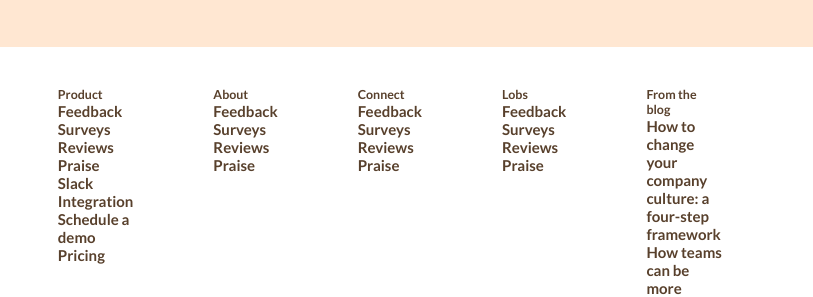
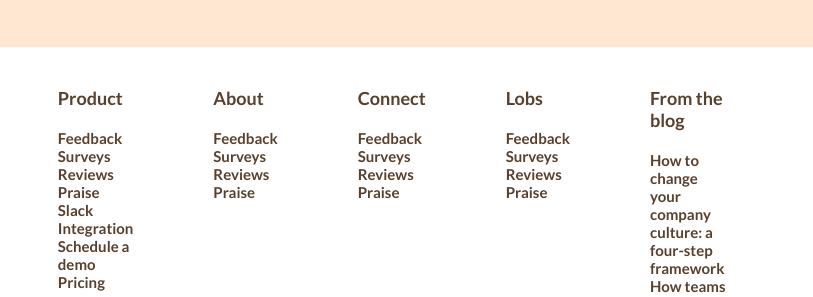
Before and after one commit to mikpi86/node-sass-teambit, a website: page index.html in a window 1280 px wide. Shown: the part 4911-5208 px from the top of the page, 467-1280 px from the left. Drawn offline with Linux system fonts and the light colour scheme.

Commit message:
correzione footer

```diff
--- a/src/_common.scss
+++ b/src/_common.scss
@@ -22,6 +22,10 @@ body {
     h3 {
         font-size: 1.3em;
     }
+
+    h5 {
+        font-size: 1.2em;
+    }
 }
 /* END gestione fonts */
 
@@ -34,6 +38,7 @@ body {
 h1,
 h2,
 h3,
+h5,
 .ms-button-margins {
     margin-bottom: 20px;
 }
```
Also changed, not shown: dist/app.css, img/TB_logo.png (added).
